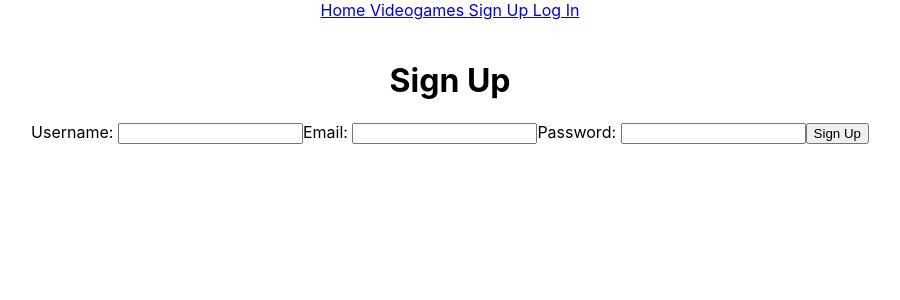
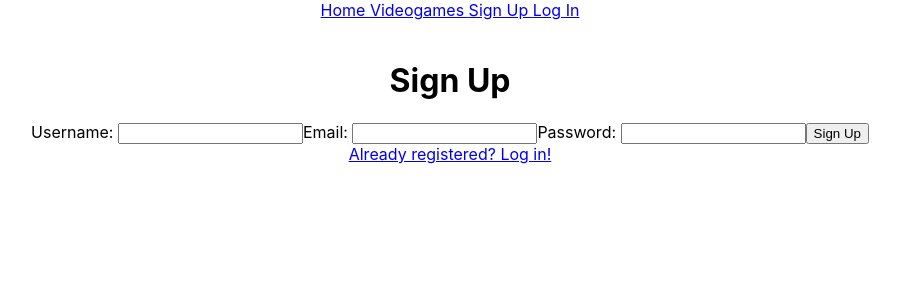
Before and after one commit to pelayotrives/gamer-orbit-client, a React (Create React App) app: page /signup in a window 1280 px wide. Shown: the top 300 px of the page, without its empty margins (190-1090 px from the left). Built offline with nearby package versions, Linux system fonts and the light colour scheme; no server answers.

Commit message:
Links and sign forms.

```diff
--- a/src/pages/auth/Login.jsx
+++ b/src/pages/auth/Login.jsx
@@ -1,7 +1,7 @@
 import { useState, useContext } from "react";
 import { loginService } from "../../services/auth.services";
 
-import { useNavigate } from "react-router-dom";
+import { Link, useNavigate } from "react-router-dom";
 import { AuthContext } from "../../context/auth.context.js"
 
 function Login() {
@@ -77,9 +77,17 @@ function Login() {
           onChange={handlePassword}
         />
 
+        <button type="submit">Login</button>
+
+        <br />
+
+        <Link to={"/signup"}>Not registered? Sign up!</Link>
+
+        <br /><br />
+
+        {/* Si el mensaje de error no es nulo, es que se ha seteado como que algo pasa a lo largo del código, y se mostraría aquí. */}
         { errorMessage !== null && <p>{errorMessage}</p> }
 
-        <button type="submit">Login</button>
       </form>
 
     </div>
--- a/src/pages/auth/Signup.jsx
+++ b/src/pages/auth/Signup.jsx
@@ -1,5 +1,5 @@
 import React, {useState} from 'react'
-import { useNavigate } from 'react-router-dom'
+import { Link, useNavigate } from 'react-router-dom'
 import { signupService } from '../../services/auth.services'
 
 function Signup() {
@@ -77,6 +77,10 @@ function Signup() {
 
             <br />
 
+            <Link to={"/login"}>Already registered? Log in!</Link>
+
+            <br /><br />
+
             {/* Si el mensaje de error no es nulo, es que se ha seteado como que algo pasa a lo largo del código, y se mostraría aquí. */}
             { errorMessage !== null && <p>{errorMessage}</p> }
 
```
